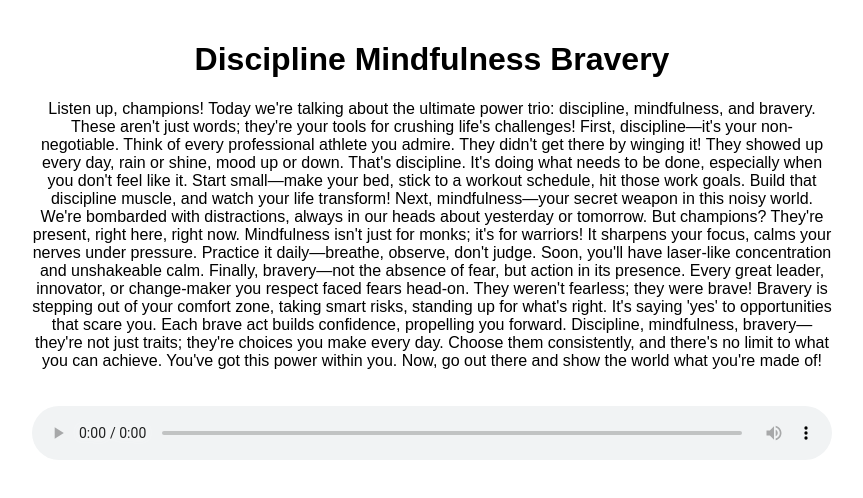
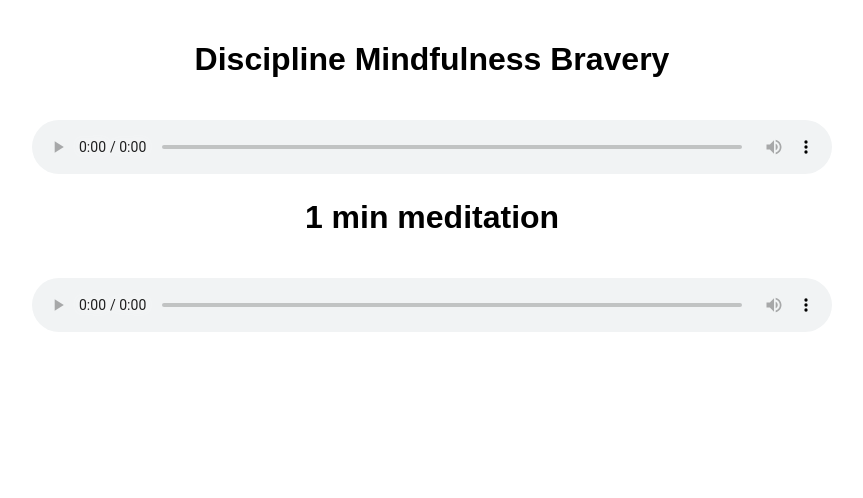
Before and after one commit to usUpal/upals-meditation, a plain HTML site: page index.html in a window 1280 px wide. Shown: the whole page, without its empty margins (208-1071 px from the left). Drawn offline with Linux system fonts and the light colour scheme.

Commit message:
Thu Jun  6 12:14:03 PM +06 2024

```diff
--- a/index.html
+++ b/index.html
@@ -20,35 +20,14 @@
   </head>
   <body>
     <h1>Discipline Mindfulness Bravery</h1>
-    <p>
-      Listen up, champions! Today we're talking about the ultimate power trio:
-      discipline, mindfulness, and bravery. These aren't just words; they're
-      your tools for crushing life's challenges! First, discipline—it's your
-      non-negotiable. Think of every professional athlete you admire. They
-      didn't get there by winging it! They showed up every day, rain or shine,
-      mood up or down. That's discipline. It's doing what needs to be done,
-      especially when you don't feel like it. Start small—make your bed, stick
-      to a workout schedule, hit those work goals. Build that discipline muscle,
-      and watch your life transform! Next, mindfulness—your secret weapon in
-      this noisy world. We're bombarded with distractions, always in our heads
-      about yesterday or tomorrow. But champions? They're present, right here,
-      right now. Mindfulness isn't just for monks; it's for warriors! It
-      sharpens your focus, calms your nerves under pressure. Practice it
-      daily—breathe, observe, don't judge. Soon, you'll have laser-like
-      concentration and unshakeable calm. Finally, bravery—not the absence of
-      fear, but action in its presence. Every great leader, innovator, or
-      change-maker you respect faced fears head-on. They weren't fearless; they
-      were brave! Bravery is stepping out of your comfort zone, taking smart
-      risks, standing up for what's right. It's saying 'yes' to opportunities
-      that scare you. Each brave act builds confidence, propelling you forward.
-      Discipline, mindfulness, bravery—they're not just traits; they're choices
-      you make every day. Choose them consistently, and there's no limit to what
-      you can achieve. You've got this power within you. Now, go out there and
-      show the world what you're made of!
-    </p>
     <audio controls autoplay>
       <source src="2.mp3" type="audio/mpeg" />
       Your browser does not support the audio tag.
     </audio>
+    <h1>1 min meditation</h1>
+    <audio controls autoplay>
+      <source src="1.mp3" type="audio/mpeg" />
+      Your browser does not support the audio tag.
+    </audio>
   </body>
 </html>
```
Also changed, not shown: 1 other file.
